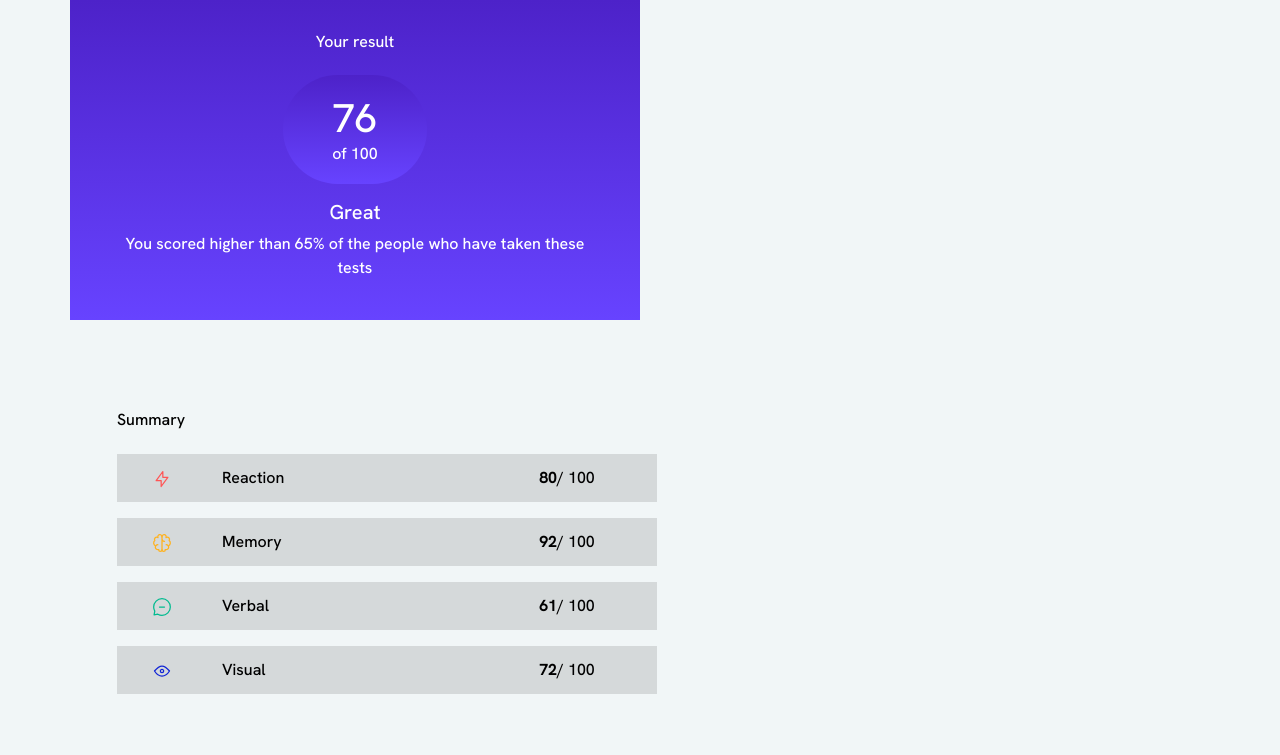
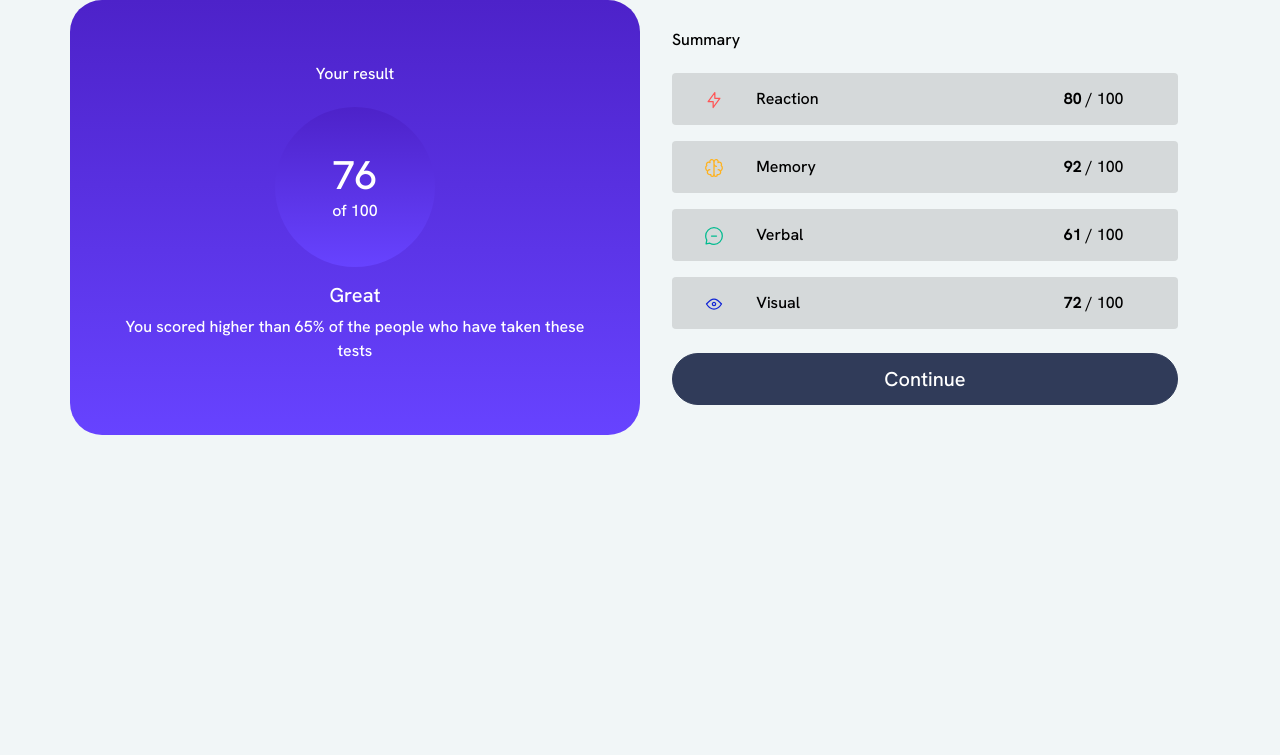
Before and after one commit to Johan-Hennius/results-summary-component-challenge, a plain HTML site: page index.html in a window 1280 px wide. Drawn offline with nearby package versions, Linux system fonts and the light colour scheme.

Commit message:
Final adjustments made - need to learn more about bootstrap

```diff
--- a/assets/css/style.css
+++ b/assets/css/style.css
@@ -21,7 +21,6 @@ body {
   font-family: 'Hanken Grotesk', sans-serif;
   text-align: center;
   color: white;
-  background-color: rgb(241, 246, 247);
 }
 
 h1,
@@ -35,14 +34,17 @@ p {
 .wrapper {
   height: 100vh;
   width: 100vw;
+
+  background-color: rgb(241, 246, 247);
 }
 
 /*----------------------------------------------Blue section*/
 .blue-bg {
   background-image: linear-gradient(#4d22c9, #6743ff);
-  height: 40vh;
+  height: 100%;
   padding-top: 2rem;
-  padding-bottom: 2.5rem;
+  padding-bottom: 4rem;
+  border-radius: 0 0 2rem 2rem;
 }
 
 .blue-circle {
@@ -54,19 +56,72 @@ p {
   margin-bottom: 1rem;
 }
 
+.blue-bg-wrapper {
+  padding-bottom: .5rem;
+  width: 100%;
+  height: 100%;
+}
+
 /*----------------------------------------------White section*/
 .white-section {
-  height: 50vh;
+  height: 100%;
   color: black;
-  margin: 2rem;
+  padding: 1.5rem 2rem;
 }
 
 .summary-info {
   background-color: rgba(100, 100, 100, .2);
-  height: 3rem;
+  height: 3.25rem;
 }
 
 .score-text {
   padding-left: 1rem;
   padding-right: 8rem;
 }
+
+/*----------------------------------------------Button*/
+.btn-bg-color {
+  background-color: #303b59;
+  border-color: #303b59;
+  height: 3.25rem;
+}
+
+.btn-bg-color:hover {
+  background-image: linear-gradient(#4d22c9, #6743ff);
+  border: none;
+  height: 3.25rem;
+}
+
+
+/*----------------------------------------------Media Query*/
+@media (min-width: 768px) {
+
+  .blue-bg {
+    background-image: linear-gradient(#4d22c9, #6743ff);
+    height: 100%;
+    padding-top: 2rem;
+    padding-bottom: 2.5rem;
+    border-radius: 2rem;
+  }
+
+  .blue-circle {
+    width: 10rem;
+    height: 10rem;
+    background-image: linear-gradient(#4d22c9, #6743ff);
+    border-radius: 10rem;
+    margin-top: 1rem;
+    margin-bottom: 1rem;
+  }
+
+  .blue-bg-wrapper {
+    padding-bottom: 2rem;
+    padding-top: 2rem;
+  }
+
+
+  .white-section {
+    height: 100%;
+    color: black;
+    padding: 1.5rem 2rem;
+  }
+}
--- a/index.html
+++ b/index.html
@@ -17,7 +17,8 @@
     <section class="wrapper">
         <div class="container">
             <div class="row align-items-center">
-                <div class="col-xs-12 col-md-6 d-flex flex-column px-5 blue-bg">
+                <div class="col-xs-12 col-md-6 px-5 blue-bg">
+                    <div class="blue-bg-wrapper d-flex flex-column justify-content-between">
                         <h6>Your result</h6>
                         <div class="blue-circle mx-auto d-flex flex-column justify-content-center align-items-center">
                             <h1>76</h1>
@@ -26,28 +27,32 @@
                         <h5>Great</h5>
                         <p>You scored higher than 65% of the people who have taken these tests</p>
                     </div>
+                </div>
                 <div class="col-xs-12 col-md-6 d-flex flex-column justify-content-center white-section">
-                    <h6 class="mb-4 text-left">Summary</h6>
-                    <div class="row d-flex flex-row justify-content-center summary-info mb-3 w-100 mx-auto">
-                        <span class="col-2 my-auto"><img src="assets/images/icon-reaction.svg" alt="Lightning bolt"></span>
-                        <p class="text-left col-6 my-auto">Reaction</p>
-                        <p class="score col-4 my-auto"><strong>80</strong>/ 100</p>
+                    <h6 class="mb-4 text-left summary-text">Summary</h6>
+                    <div class="row d-flex flex-row justify-content-center rounded summary-info mb-3 w-100 mx-auto">
+                        <span class="col-2 my-auto"><img src="assets/images/icon-reaction.svg"
+                                alt="Lightning bolt"></span>
+                        <p class="text-left col-6 my-auto p-0">Reaction</p>
+                        <p class="score col-4 my-auto"><strong>80</strong> / 100</p>
                     </div>
-                    <div class="row d-flex flex-row justify-content-center summary-info mb-3 w-100 mx-auto">
+                    <div class="row d-flex flex-row justify-content-center rounded summary-info mb-3 w-100 mx-auto">
                         <span class="col-2 my-auto"><img src="assets/images/icon-memory.svg" alt="Brain"></span>
-                        <p class="text-left col-6 my-auto">Memory</p>
-                        <p class="score col-4 my-auto"><strong>92</strong>/ 100</p>
+                        <p class="text-left col-6 my-auto p-0">Memory</p>
+                        <p class="score col-4 my-auto"><strong>92</strong> / 100</p>
                     </div>
-                    <div class="row d-flex flex-row justify-content-center summary-info mb-3 w-100 mx-auto">
+                    <div class="row d-flex flex-row justify-content-center rounded summary-info mb-3 w-100 mx-auto">
                         <span class="col-2 my-auto"><img src="assets/images/icon-verbal.svg" alt="Verbal"></span>
-                        <p class="text-left col-6 my-auto">Verbal</p>
-                        <p class="score col-4 my-auto"><strong>61</strong>/ 100</p>
+                        <p class="text-left col-6 my-auto p-0">Verbal</p>
+                        <p class="score col-4 my-auto"><strong>61</strong> / 100</p>
                     </div>
-                    <div class="row d-flex flex-row justify-content-center summary-info w-100 mx-auto">
+                    <div class="row d-flex flex-row justify-content-center rounded summary-info mb-4 w-100 mx-auto">
                         <span class="col-2 my-auto"><img src="assets/images/icon-visual.svg" alt="Eye"></span>
-                        <p class="text-left col-6 my-auto">Visual</p>
-                        <p class="score col-4 my-auto"><strong>72</strong>/ 100</p>
+                        <p class="text-left col-6 my-auto p-0">Visual</p>
+                        <p class="score col-4 my-auto"><strong>72</strong> / 100</p>
                     </div>
+                    <button type="button"
+                        class="btn btn-primary btn-lg btn-block rounded-pill btn-bg-color">Continue</button>
                 </div>
             </div>
         </div>
```
Lines whose indentation alone changed are shown as unchanged.
